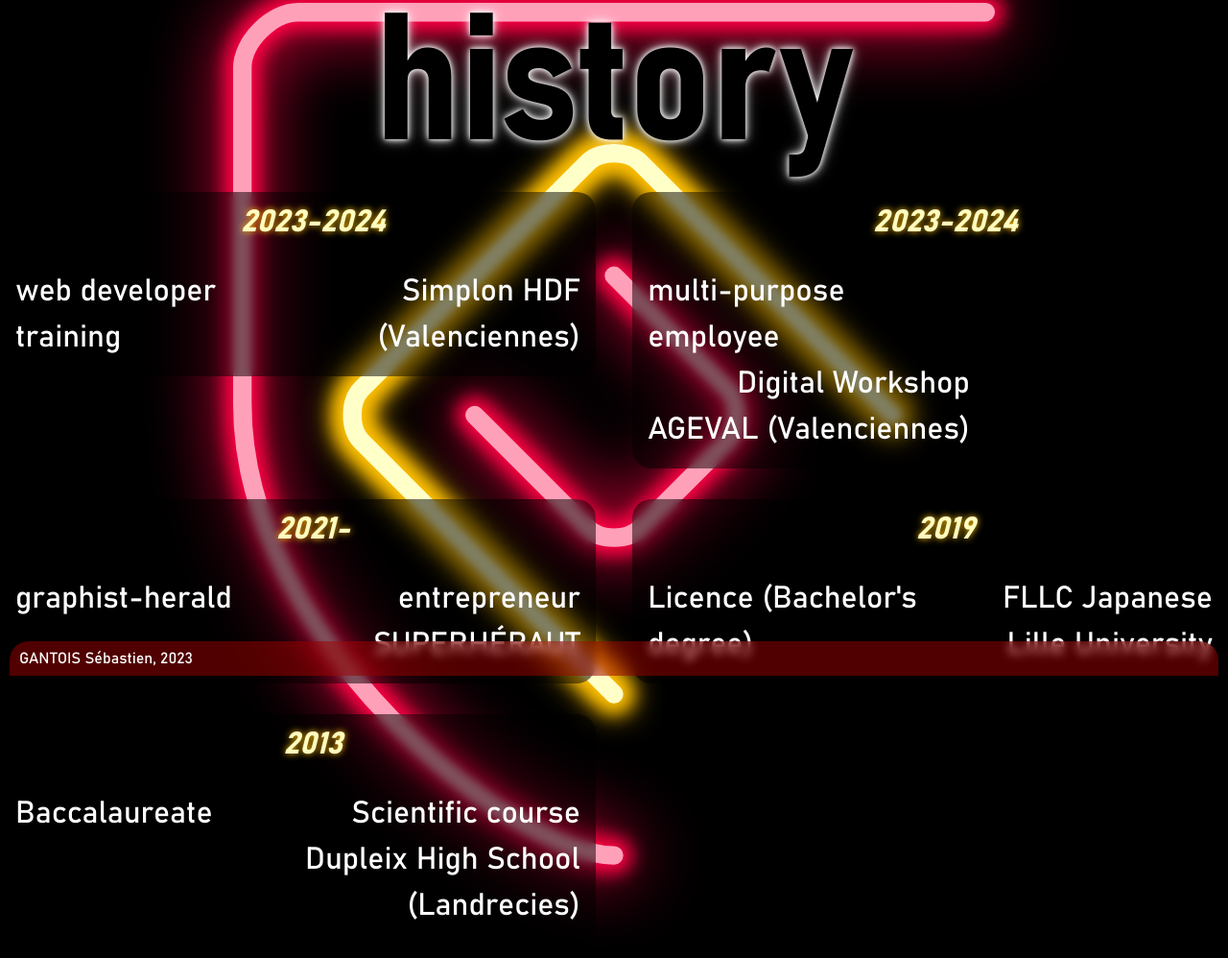
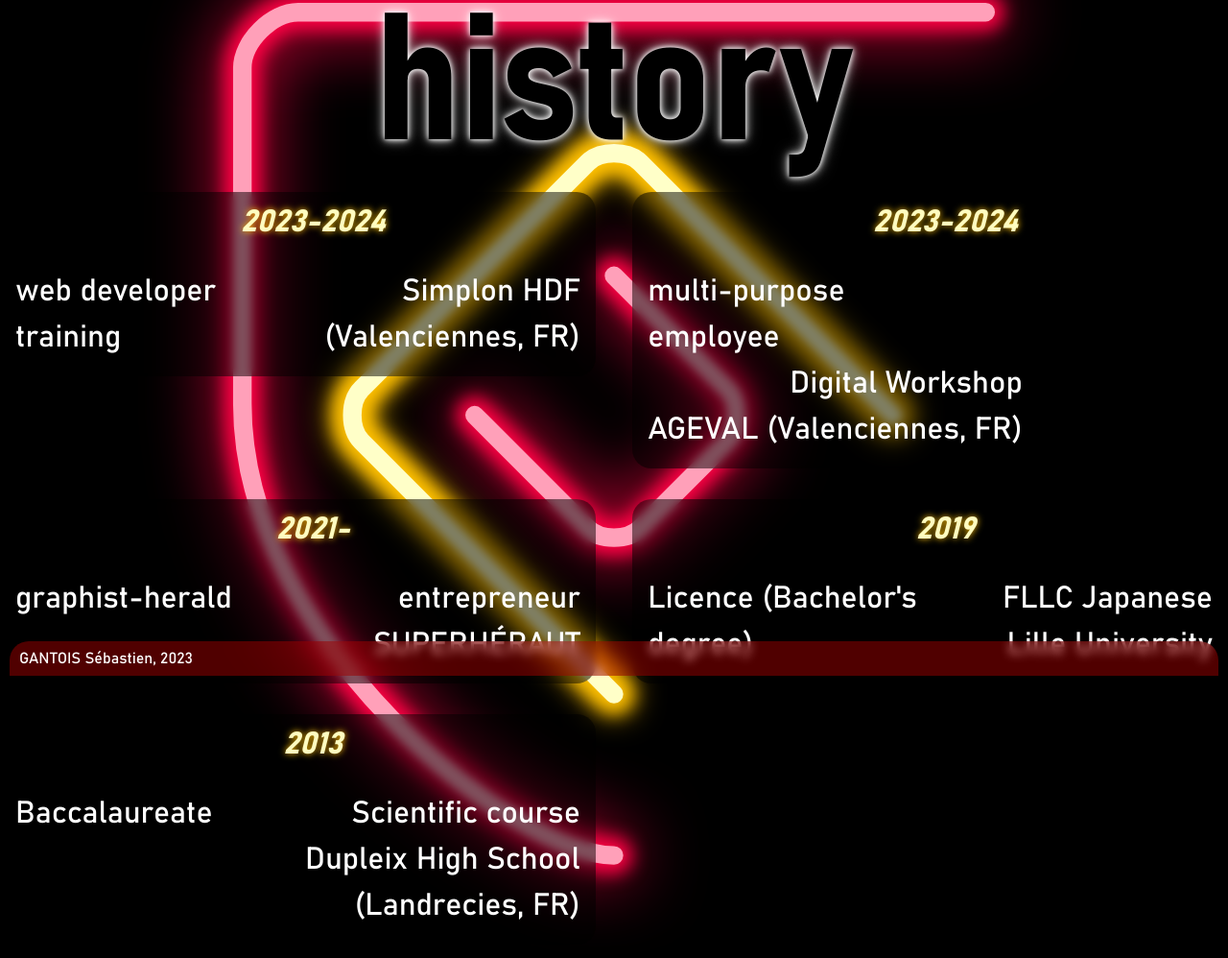
Before and after one commit to SuperHeraut/CV, a plain HTML site: page en/history.html in a window 1280 px wide. Shown: the part 96-1094 px from the top of the page at 96% size. Drawn offline with Linux system fonts and the light colour scheme.

Commit message:
chore(en/): edit history.html => localisation (not sure how useful it is)

```diff
--- a/en/history.html
+++ b/en/history.html
@@ -41,7 +41,7 @@
                 web developer training
             </div>
             <div class="presentation righttext">
-                Simplon HDF<br>&lpar;Valenciennes&rpar;
+                Simplon HDF<br>&lpar;Valenciennes, FR&rpar;
             </div>
             </div>
         </section>
@@ -54,7 +54,7 @@
                 multi-purpose employee
             </div>
             <div class="presentation righttext">
-                Digital Workshop<br>AGEVAL &lpar;Valenciennes&rpar;
+                Digital Workshop<br>AGEVAL &lpar;Valenciennes, FR&rpar;
             </div>
             </div>
         </section>
@@ -93,7 +93,7 @@
                 Baccalaureate
             </div>
             <div class="presentation righttext">
-                Scientific course<br>Dupleix High School<br>&lpar;Landrecies&rpar;
+                Scientific course<br>Dupleix High School<br>&lpar;Landrecies, FR&rpar;
             </div>
             </div>
         </section>
```
